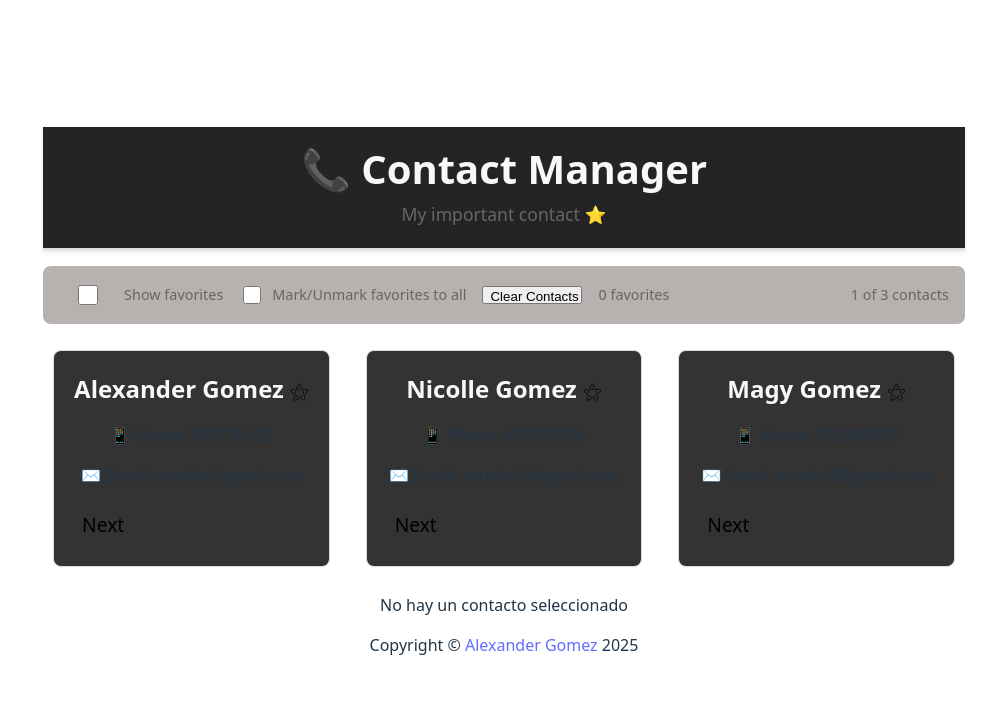
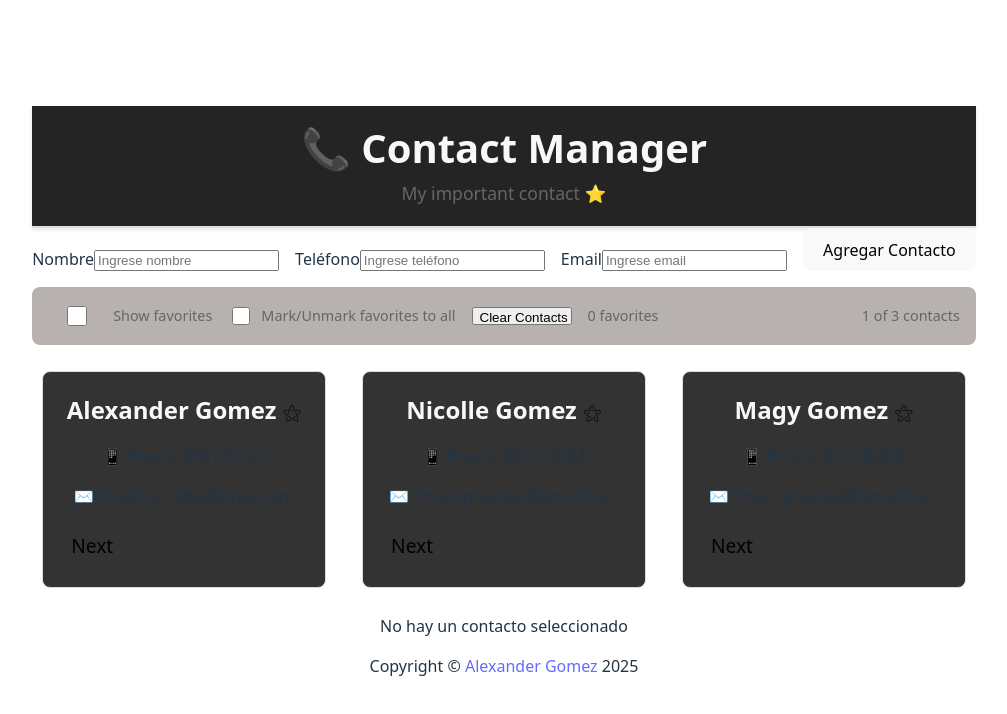
Before and after one commit to AlexanderG8/contact-manager, a React (Vite) app: page / in a window 1280 px wide. Shown: the top 714 px of the page, without its empty margins (136-1143 px from the left). Built offline with nearby package versions, Linux system fonts and the light colour scheme.

Commit message:
Lab 4
Se desarrollo formulario controlado con react.

```diff
--- a/src/App.jsx
+++ b/src/App.jsx
@@ -6,6 +6,7 @@
 import Footer from "./components/Footer";
 import ContactSelected from "./components/ContactSelected";
 import Filters from "./components/Filters";
+import ContactForm from "./components/ContactForm";
 
 function App() {
   // Hook para manejar el estado del contacto seleccionado
@@ -51,9 +52,9 @@
    */
   const handleSelectContact = (contact) => {
     // console.log(contact);
-    alert("Contacto Selecionado" + ' ' +contact.name);
+    alert("Contacto Selecionado" + " " + contact.name);
     setSelectContact(contact);
-  }
+  };
 
   // Función para manejar el cambio de estado de mostrar solo favoritos
   const handleChangeFavorite = (event) => {
@@ -68,7 +69,7 @@
     }
   };
 
-  function handlerClearContacts () {
+  function handlerClearContacts() {
     setSelectContact(null);
     setShowOnlyFavorites(false);
   }
@@ -100,9 +101,9 @@
           phone: contact.phone,
           email: contact.email,
           isFavorite: true,
-        }
-      })
-    }else{
+        };
+      });
+    } else {
       updateContacts = contacts.map((contact) => {
         return {
           id: contact.id,
@@ -110,50 +111,89 @@
           phone: contact.phone,
           email: contact.email,
           isFavorite: false,
+        };
+      });
     }
-      })
-    }
-      const favoriteContact = updateContacts.find((contact) => contact.isFavorite);
+    const favoriteContact = updateContacts.find(
+      (contact) => contact.isFavorite
+    );
     if (favoriteContact) {
       setSelectContact(favoriteContact);
     } else {
       setSelectContact(null);
     }
     setContacts(updateContacts);
-  }
+  };
 
   // Función para manejar el cambio de estado de favoritos
-  function toggleFavorite(id){
+  function toggleFavorite(id) {
     const updateContacts = contacts.map((contact) => {
       return {
         id: contact.id,
         name: contact.name,
         phone: contact.phone,
         email: contact.email,
-        isFavorite: contact.id === id ? !contact.isFavorite : contact.isFavorite
-      }
-    })
+        isFavorite:
+          contact.id === id ? !contact.isFavorite : contact.isFavorite,
+      };
+    });
 
-    if(selectContact.id === id){
+    if (selectContact.id === id) {
       setSelectContact({
         id: selectContact.id,
         name: selectContact.name,
         phone: selectContact.phone,
         email: selectContact.email,
-        isFavorite: !selectContact.isFavorite
-      })
+        isFavorite: !selectContact.isFavorite,
+      });
     }
-    setContacts(updateContacts)
+    setContacts(updateContacts);
   }
+
+  const handleAddContact = (newContact) => {
+    // Logica para agregar un nuevo contacto a la lista
+    // utilizamos el spread operator para crear una copia de la lista de contactos
+    // y agregar el nuevo contacto al final
+    setContacts([
+      ...contacts,
+      {
+        id: contacts.length + 1,
+        name: newContact.name,
+        phone: newContact.phone,
+        email: newContact.email,
+        isFavorite: false,
+      },
+    ]);
+  };
 
   return (
     <>
       <div>
         <Header />
         <main>
-          <Filters showOnlyFavorites={showOnlyFavorites} handleChangeFavorite={handleChangeFavorite} handleChangeAllFavorite={handleChangeAllFavorite} contacts={contacts} handlerClearContacts={handlerClearContacts} handleNextContact={handleNextContact}/>
-          <ContactList contactsToShow={contactsToShow} toggleFavorite={toggleFavorite} handleSelectContact={handleSelectContact} handleNextContact={handleNextContact} selectContact={selectContact}/>
-          <ContactSelected selectContact={selectContact} toggleFavorite={toggleFavorite} handleNextContact={handleNextContact}/>
+          <ContactForm
+          handleAddContact = {handleAddContact}
+          />
+          <Filters
+            showOnlyFavorites={showOnlyFavorites}
+            handleChangeFavorite={handleChangeFavorite}
+            handleChangeAllFavorite={handleChangeAllFavorite}
+            contacts={contacts}
+            handlerClearContacts={handlerClearContacts}
+            handleNextContact={handleNextContact}
+          />
+          <ContactList
+            contactsToShow={contactsToShow}
+            toggleFavorite={toggleFavorite}
+            handleSelectContact={handleSelectContact}
+            handleNextContact={handleNextContact}
+            selectContact={selectContact}
+          />
+          <ContactSelected
+            selectContact={selectContact}
+            toggleFavorite={toggleFavorite}
+            handleNextContact={handleNextContact}
+          />
           <Footer />
         </main>
       </div>
--- /dev/null
+++ b/src/components/ContactForm.jsx
@@ -0,0 +1,108 @@
+import { useState } from "react";
+
+export default function ContactForm ({handleAddContact}) {
+    const [formData, setFormData] = useState({
+        name: "",
+        phone: "",
+        email: ""
+    });
+
+    const [errors, setErrors] = useState({});
+
+    function validateForm(){
+        const newErrors = {};
+        if (!formData.name.trim()) newErrors.name = "El nombre es requerido";
+        if (!formData.phone.trim()) newErrors.phone = "El teléfono es requerido";
+        if (!formData.phone) newErrors.phone = "El teléfono es requerido";
+        if (!/^\d+$/.test(formData.phone)) newErrors.phone = "Solo se permiten números";
+        if (!formData.email.trim()) newErrors.email = "El email es requerido";
+        if(!formData.email.trim().includes("@")) newErrors.email = "El email debe contener un @";
+        return newErrors;
+    }
+
+  const handleChangeContact = (event) => {
+    // Lo que realizo es obtengo los datos del formulario y los actualizo
+    // con los datos que se ingresan en el formulario
+    setFormData({... formData, name: event.target.value});
+  };
+  const handleChangeTelContact = (event) => {
+    setFormData({... formData, phone: event.target.value});
+  };
+
+  const handleChangeEmail = (event) => {
+    setFormData({... formData, email: event.target.value});
+  };
+
+  const handleSubmit = (event) => {
+    event.preventDefault();
+    const formErrors = validateForm();
+    if(Object.keys(formErrors).length > 0){
+        setErrors(formErrors);
+        return;
+    }
+
+    setErrors({});
+
+    const newContact = {
+      name: formData.name,
+      phone: formData.phone,
+      email: formData.email,
+    }
+    // Llamo al callback onAddContact y le paso el nuevo contacto
+    handleAddContact && handleAddContact(newContact);
+    setFormData({name: "", phone: "", email: ""});
+  };
+
+  return (
+    <form onSubmit={handleSubmit} className="contact-form">
+      <div
+        className="form-row"
+        style={{ display: "flex", gap: "1rem", alignItems: "flex-end" }}
+      >
+        <div className="form-group">
+          <label htmlFor="name">Nombre</label>
+          <input
+            type="text"
+            id="name"
+            value={formData.name}
+            onChange={handleChangeContact}
+            placeholder="Ingrese nombre"
+            required
+            className="form-input"
+          />
+          {errors.name && <p className="error">{errors.name}</p>}
+        </div>
+        <div className="form-group">
+          <label htmlFor="phone">Teléfono</label>
+          <input
+            type="text"
+            id="phone"
+            // min={0}
+            value={formData.phone}
+            onChange={handleChangeTelContact}
+            placeholder="Ingrese teléfono"
+            required
+            className="form-input"
+          />
+          {errors.phone && <p className="error">{errors.phone}</p>}
+        </div>
+        <div className="form-group">
+          <label htmlFor="email">Email</label>
+          <input
+            type="text"
+            id="email"
+            value={formData.email}
+            onChange={handleChangeEmail}
+            placeholder="Ingrese email"
+            required
+            className="form-input"
+          />
+          {errors.email && <p className="error">{errors.email}</p>}
+        </div>
+        <button type="submit" className="submit-btn">
+          Agregar Contacto
+        </button>
+      </div>
+    </form>
+  );
+};
```
Lines whose indentation alone changed are shown as unchanged.
